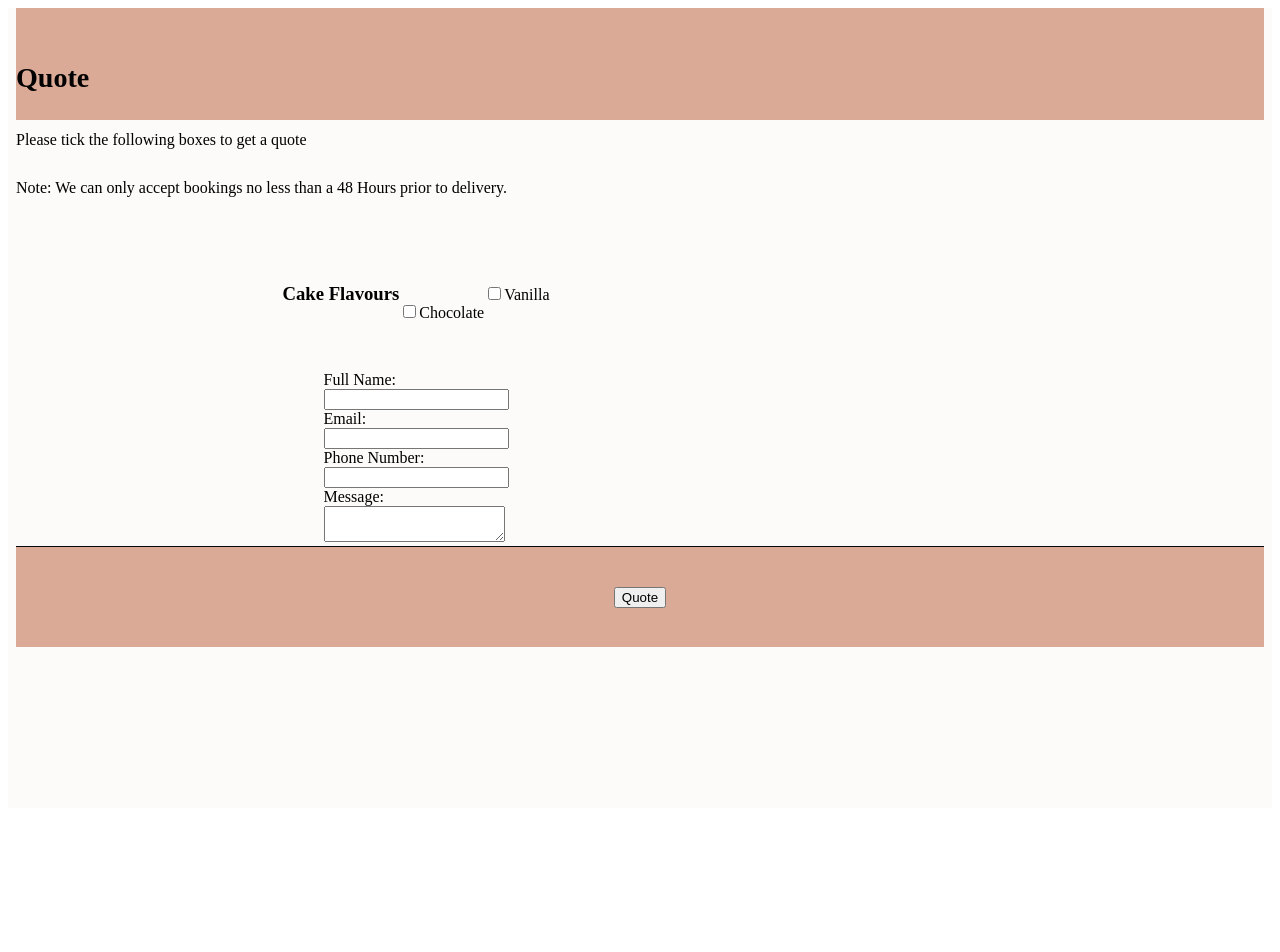
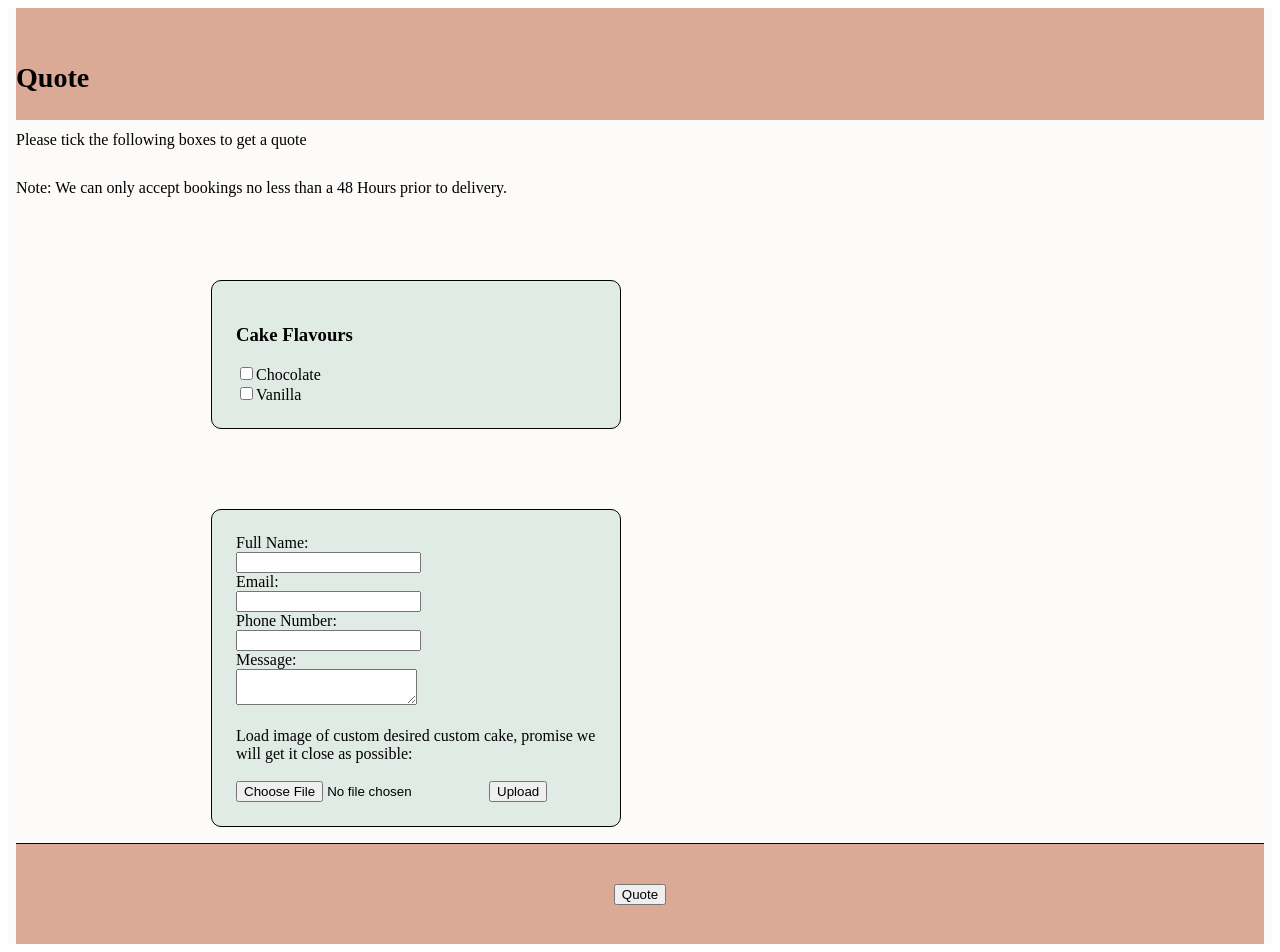
Before and after one commit to mansonCreations/bakedaholicsa-caketasting-nextjs, a Next.js app: page /quoterequestcontroller in a window 1280 px wide. Before the commit the page ends 816 px from the top, so only its background shows below. Built offline with nearby package versions, Linux system fonts and the light colour scheme.

Commit message:
have ability to oploadimages and maybe post

```diff
--- a/package.json
+++ b/package.json
@@ -9,8 +9,11 @@
     "lint": "next lint"
   },
   "dependencies": {
+    "aws-sdk": "^2.1623.0",
     "cors": "^2.8.5",
     "express": "^4.19.2",
+    "formidable": "^3.5.1",
+    "fs": "^0.0.1-security",
     "next": "14.2.2",
     "nodemailer": "^6.9.13",
     "react": "^18",
--- a/src/pages/quoterequestcontroller.js
+++ b/src/pages/quoterequestcontroller.js
@@ -15,7 +15,12 @@ const quoterequestcontroller = () => {
   const [chocolateGanChecked, setChocolateGanChecked] = useState(false);
   const [vanillaChecked, setVanillaChecked] = useState(false);
   const [caramelChecked, setCaramelChecked] = useState(false);
+  const [file, setFile] = useState(null);
   // Function to handle form submission
+
+  const handleFileChange = (e) => {
+    setFile(e.target.files[0]);
+  };
   const handleSubmit = async (e) => {
     e.preventDefault();
     // Perform action with form data (e.g., send to backend)
@@ -72,6 +77,24 @@ const quoterequestcontroller = () => {
     setChocolateGanChecked(!chocolateGanChecked);
   };
 
+  const handleSubmitImage = async (e) => {
+    e.preventDefault();
+
+    const formData = new FormData();
+    formData.append('file', file);
+
+    const res = await fetch('/api/upload', {
+      method: 'POST',
+      body: formData,
+    });
+
+    if (res.ok) {
+      console.log('File uploaded successfully');
+    } else {
+      console.error('Error uploading file');
+    }
+  };
+
   return (
     <div className={styles.container}>
       <Head>
@@ -95,10 +118,9 @@ const quoterequestcontroller = () => {
       </p>
 
         <div className={styles.grid}>
+        <a className={styles.card}>
         <h3 className={styles.text}>{cake_flavours}</h3>
             <label>
-              <br></br>
-              <br></br>
             <input
               type="checkbox"
               checked={chocolateChecked}
@@ -106,7 +128,6 @@ const quoterequestcontroller = () => {
             />
             Chocolate
           </label>
-          <br></br>
           <br></br>
           <label>
             <input
@@ -116,9 +137,11 @@ const quoterequestcontroller = () => {
             />
             Vanilla
           </label>
+          </a>
         </div>
 
       <div className={styles.grid}>
+      <a className={styles.card}>
         <form onSubmit={handleSubmit}>
           <label htmlFor="fullName">Full Name:</label>
           <br></br>
@@ -136,7 +159,17 @@ const quoterequestcontroller = () => {
           <br></br>
           <textarea id="message" value={note} onChange={(e) => setMessage(e.target.value)}></textarea>
           <br></br>
+          <br></br>
+          <label htmlFor="message">Load image of custom desired custom cake, promise we will get it close as possible:</label>
+          <br></br>
+          <br></br>
+          {/* <form onSubmit={handleSubmitImage}> */}
+          <input type="file" onChange={handleFileChange} />
+          <button type="submit" onClick={handleSubmitImage}>Upload</button>
+           {/* </form> */}
+          <br></br>
         </form>
+        </a>
       </div>
 
       <footer className={styles.footer}>
```
Also changed, not shown: src/pages/quoteImageUpload.js (added, +44 -0 lines), 1 other file (tests, documents, lock files or other folders).
